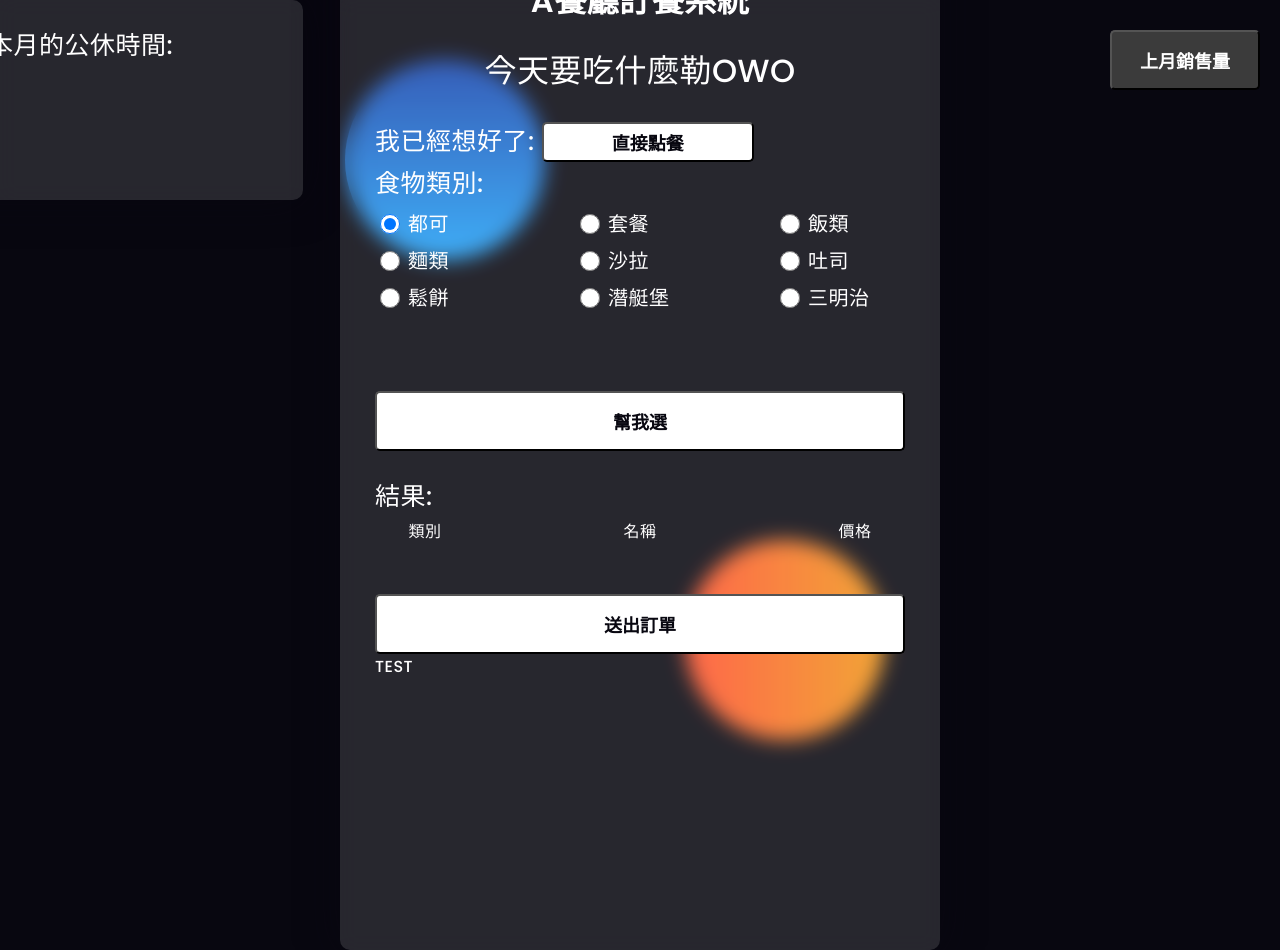
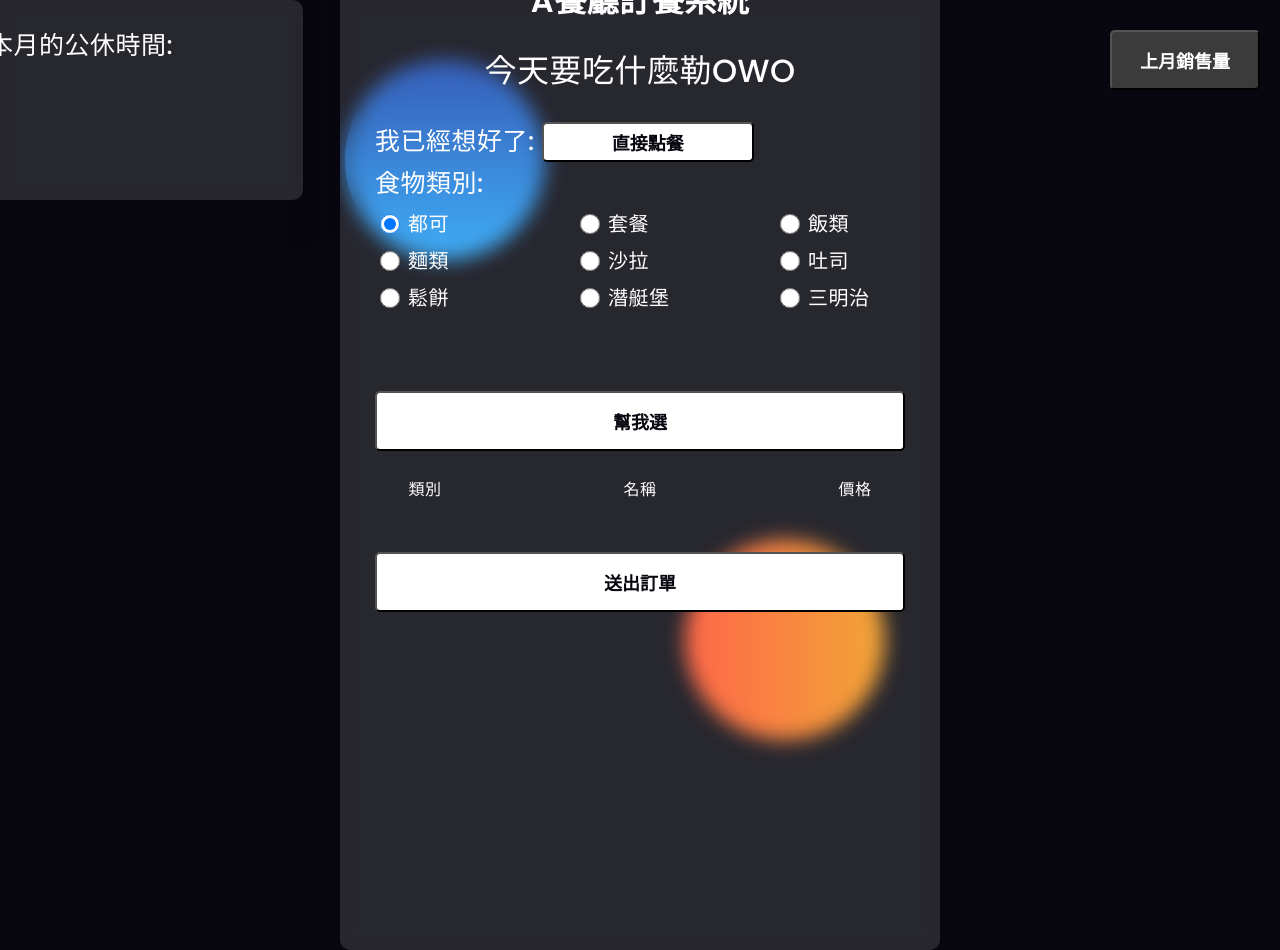
Before and after one commit to tszngaiyip/1122_Web_Final, a Flask app: page / in a window 1280 px wide. Run offline with Flask 3, Linux system fonts and the light colour scheme.

Commit message:
Remove redundant elements

```diff
--- a/templates/index.html
+++ b/templates/index.html
@@ -98,7 +98,7 @@
 	</form>
 	<p>&emsp;</p>
 	<p>
-	<h4>結果:</h4>
+{#	<h4>結果:</h4>#}
 	</p>
     <div id="result">
         <table>
@@ -117,7 +117,6 @@
 
     <div>
 		<button id="submit-button" type="button"> 送出訂單 </button>
-		TEST
 	</div>
 </body>
 
```
